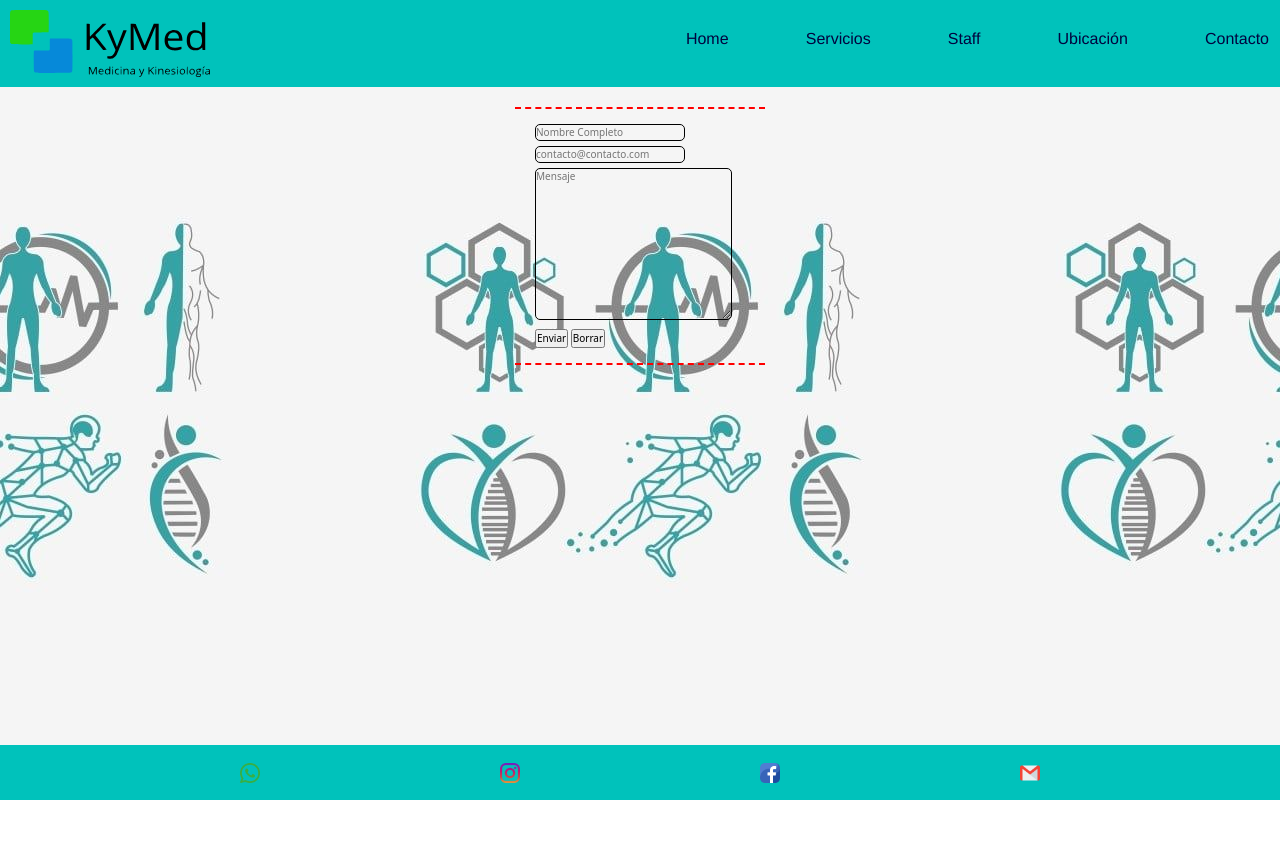
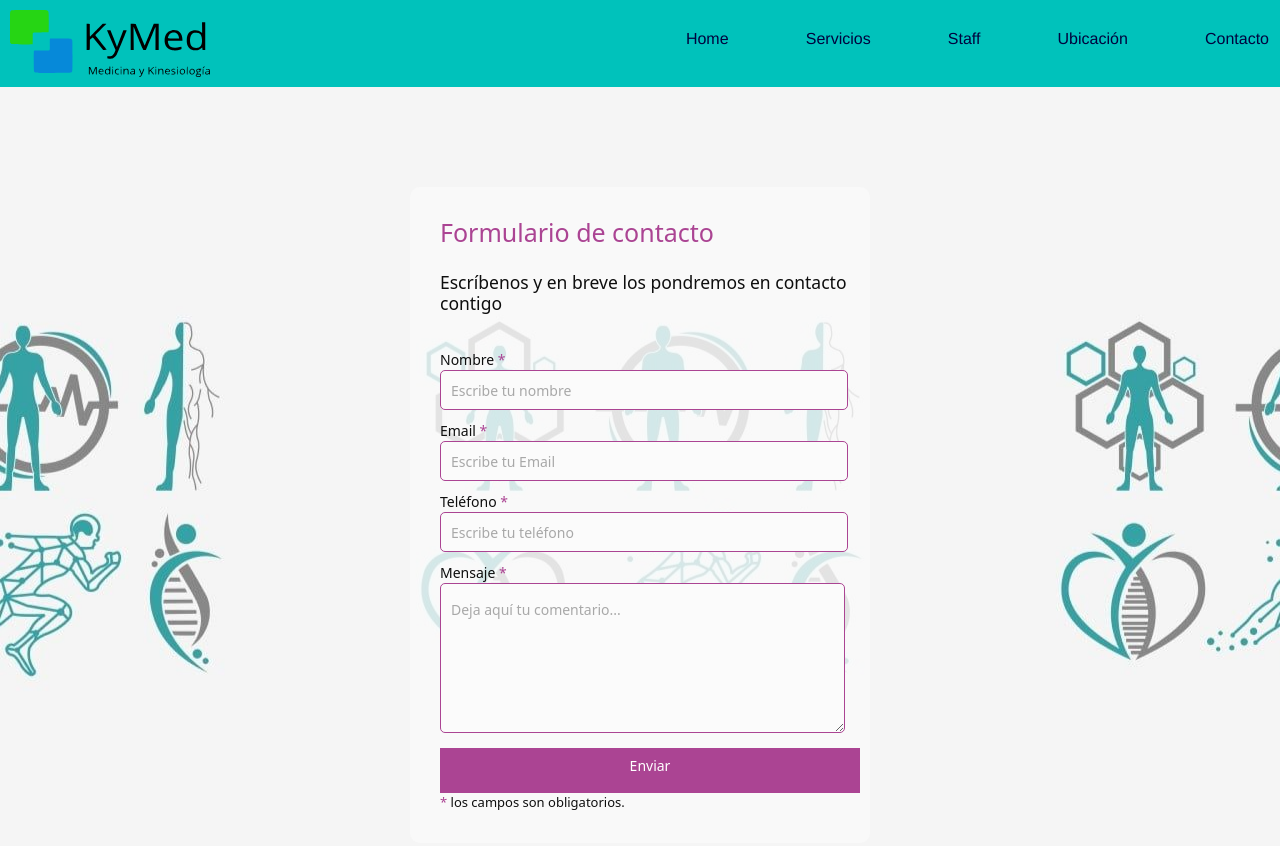
Before and after one commit to JNGea/KyMEd, a plain HTML site: page views/contacto.html in a window 1280 px wide. Shown: the top 846 px of the page. Before the commit the page ends 800 px from the top, so only its background shows below. Drawn offline with nearby package versions, Linux system fonts and the light colour scheme; a web font is replaced by a local one.

Commit message:
Bootstrap Agregado

```diff
--- a/css/styles.css
+++ b/css/styles.css
@@ -1,6 +1,8 @@
 
 @import url('https://fonts.googleapis.com/css2?family=K2D:wght@200;500&display=swap');
 @import url('https://fonts.googleapis.com/css2?family=Average+Sans&display=swap');
+
+@import url(https://fonts.googleapis.com/css?family=Noto+Sans);
 
 *{
   padding: 0;
@@ -181,6 +183,15 @@ footer{
   border: 2px solid rgb(72, 118, 158);
 }
 
+.carousel-control-next{
+  margin-top: 10%;
+}
+
+.carousel-control-prev{
+  margin-top: 10%;
+}
+
+
 .services{
   gap: 2rem;
   display: grid;
@@ -265,7 +276,7 @@ footer{
 
 /* pestaña contacto */
 
-.form{
+/* .form{
   border-top: 2px dashed red;
   border-bottom: 2px dashed red;
   width: 250px;
@@ -277,7 +288,122 @@ footer{
   border: 1px solid black;
   margin-bottom: 5px;
   background: none;
+} */
+
+/* body {
+  height: 100%;
+  font-family: 'Noto Sans', sans-serif;
+  background-color: #ab4493;
+} */
+
+.contact_form {
+  width: 460px;
+  height: auto;
+  margin: 80px auto;
+  border-radius: 10px;
+  padding-top: 30px;
+  padding-bottom: 20px;
+  background-color: rgba(251, 251, 251, .8);
+  padding-left: 30px;
 }
+
+input {
+  background-color: #fbfbfb;
+  width: 408px;
+  height: 40px;
+  border-radius: 5px;
+  border-style: solid;
+  border-width: 1px;
+  border-color: #ab4493;
+  margin-top: 10px;
+  padding-left: 10px;
+  margin-bottom: 20px;
+}
+
+textarea {
+  background-color: #fbfbfb;
+  width: 405px;
+  height: 150px;
+  border-radius: 5px;
+  border-style: solid;
+  border-width: 1px;
+  border-color: #ab4493;
+  margin-top: 10px;
+  padding-left: 10px;
+  margin-bottom: 20px;
+  padding-top: 15px;
+}
+
+label {
+  display: block;
+  float: center;
+}
+
+button {
+  height: 45px;
+  padding-left: 5px;
+  padding-right: 5px;
+  margin-bottom: 20px;
+  margin-top: 10px;
+  text-transform: uppercase;
+  background-color: #ab4493;
+  border-color: #ab4493;
+  border-style: solid;
+  border-radius: 10px;
+  width: 420px;
+  cursor: pointer;
+}
+
+button p {
+  color: #fff;
+}
+
+span {
+  color: #ab4493;
+}
+
+.aviso {
+  font-size: 13px;
+  color: #0e0e0e;
+}
+
+h1 {
+  font-size: 39px;
+  text-align: letf;
+  padding-bottom: 20px;
+  color: #ab4493;
+}
+
+h3 {
+  font-size: 16px;
+  padding-bottom: 30px;
+  color: #0e0e0e;
+}
+
+p {
+  font-size: 14px;
+  color: #0e0e0e;
+}
+
+::-webkit-input-placeholder {
+  color: #a8a8a8;
+}
+
+::-webkit-textarea-placeholder {
+  color: #a8a8a8;
+}
+
+.formulario input:focus {
+  outline: 0;
+  border: 1px solid #97d848;
+}
+
+.formulario textarea:focus {
+  outline: 0;
+  border: 1px solid #97d848;
+}
+
+/* media queries */
 
 @media screen and (min-width:320px) and (max-width:937px) {
   #videoHome {
--- a/views/contacto.html
+++ b/views/contacto.html
@@ -40,7 +40,7 @@
   </header>
 
   <main class="container">
-    <div class="divCenter">
+    <!-- <div class="divCenter">
       <section class="form">
         <form action="enviar formulario" method="post">
           <input class="formBox" type="text" placeholder="Nombre Completo" required>
@@ -52,6 +52,57 @@
           <input type="reset" value="Borrar">
         </form>
       </section>
+    </div> -->
+
+    <div class="contact_form">
+
+      <div class="formulario">
+        <h1>Formulario de contacto</h1>
+        <h3>Escríbenos y en breve los pondremos en contacto contigo</h3>
+
+
+        <form action="submeter-formulario.php" method="post">
+
+
+          <p>
+            <label for="nombre" class="colocar_nombre">Nombre
+              <span class="obligatorio">*</span>
+            </label>
+            <input type="text" name="introducir_nombre" id="nombre" required="obligatorio" placeholder="Escribe tu nombre">
+          </p>
+
+          <p>
+            <label for="email" class="colocar_email">Email
+              <span class="obligatorio">*</span>
+            </label>
+            <input type="email" name="introducir_email" id="email" required="obligatorio" placeholder="Escribe tu Email">
+          </p>
+
+          <p>
+            <label for="telefone" class="colocar_telefono">Teléfono
+              <span class="obligatorio">*</span>
+            </label>
+            <input type="tel" name="introducir_telefono" id="telefono" placeholder="Escribe tu teléfono">
+          </p>
+
+          <p>
+            <label for="mensaje" class="colocar_mensaje">Mensaje
+              <span class="obligatorio">*</span>
+            </label>
+            <textarea name="introducir_mensaje" class="texto_mensaje" id="mensaje" required="obligatorio"
+              placeholder="Deja aquí tu comentario..."></textarea>
+          </p>
+
+          <button type="submit" name="enviar_formulario" id="enviar">
+            <p>Enviar</p>
+          </button>
+
+          <p class="aviso">
+            <span class="obligatorio"> * </span>los campos son obligatorios.
+          </p>
+
+        </form>
+      </div>
     </div>
   </main>
 
@@ -64,6 +115,7 @@
     <a href="mailto:kymed2016.cons@gmail.com" target="_blank"><img class="redSocial" src="../img/gmail.png" alt="logoGmail"></a>
 
   </footer>
+
   <!-- JavaScript Bundle with Popper -->
   <script src="https://cdn.jsdelivr.net/npm/bootstrap@5.2.0-beta1/dist/js/bootstrap.bundle.min.js"
     integrity="sha384-pprn3073KE6tl6bjs2QrFaJGz5/SUsLqktiwsUTF55Jfv3qYSDhgCecCxMW52nD2" crossorigin="anonymous"></script>
```
Also changed, not shown: index.html (+1 -0 lines), views/servicios.html (+4 -3 lines), views/staff.html (+1 -0 lines), views/ubicacion.html (+1 -0 lines).
